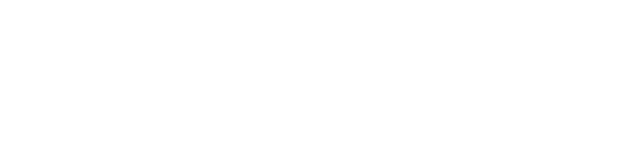
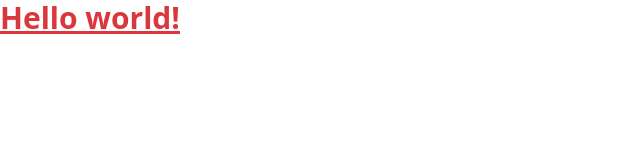
Before and after one commit to HendleyDeveloper/pug-pixel-studios, a plain HTML site: page index.html in a window 1280 px wide. Shown: the whole page, without its empty margins (0-640 px from the left). Drawn offline with nearby package versions, Linux system fonts and the light colour scheme.

Commit message:
Initialise Tailwind CSS and demo h1

```diff
--- a/index.html
+++ b/index.html
@@ -3,9 +3,18 @@
 <head>
     <meta charset="UTF-8">
     <meta name="viewport" content="width=device-width, initial-scale=1.0">
+    <!-- Tailwind CSS initialisation -->
+    <script src="https://unpkg.com/@tailwindcss/browser@4"></script>
+    <style type="text/tailwindcss">
+        @theme {
+          --color-clifford: #da373d;
+        }
+      </style>
     <title>Document</title>
 </head>
 <body>
-
+    <h1 class="text-3xl font-bold underline text-clifford">
+      Hello world!
+    </h1>
 </body>
 </html>
```
